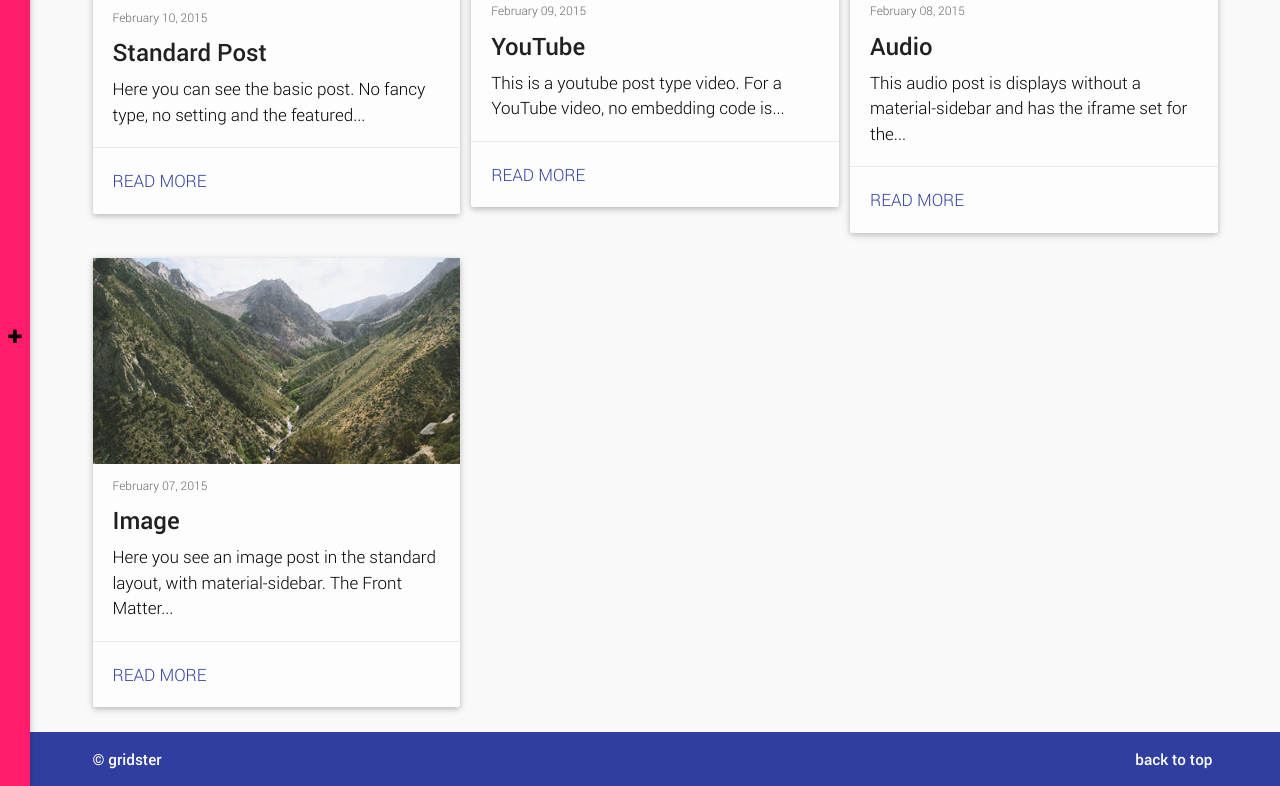
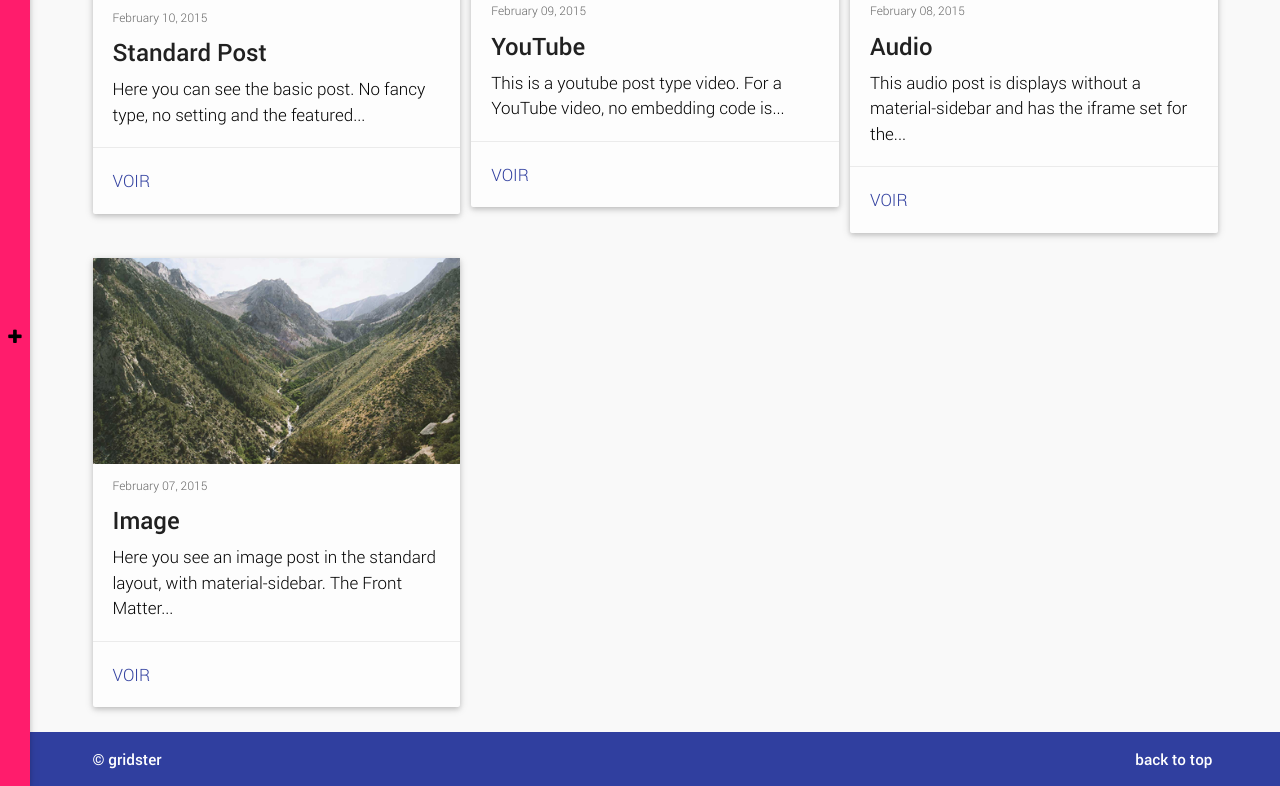
Before and after one commit to franckj/blank, a Jekyll site: the page built from 404.html, in a window 1280 px wide and 900 px high, scrolled down 466 px, cut to the strip 114-900 px from the top of the window. Built offline with Jekyll 4.4.1, drawn with Linux system fonts in a browser that asks for light colours; nearby versions of some CDN libraries; library files that are not in the unit come from our copies.

Commit message:
Update article_index.html

```diff
--- a/_includes/article_index.html
+++ b/_includes/article_index.html
@@ -54,6 +54,6 @@
     </a>
     <p class="post-content">{{ post.content | strip_html | truncatewords: 15 }}</p>
     <p class="actions">
-        <a href="{{ post.url | prepend: site.baseurl | replace: '//', '/'}}">Read More</a>
+        <a href="{{ post.url | prepend: site.baseurl | replace: '//', '/'}}">Voir</a>
     </p>
 </article>
```
